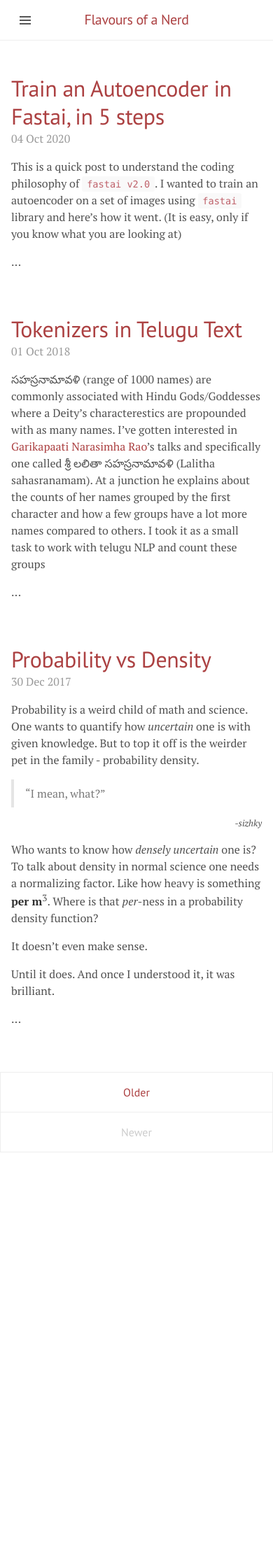
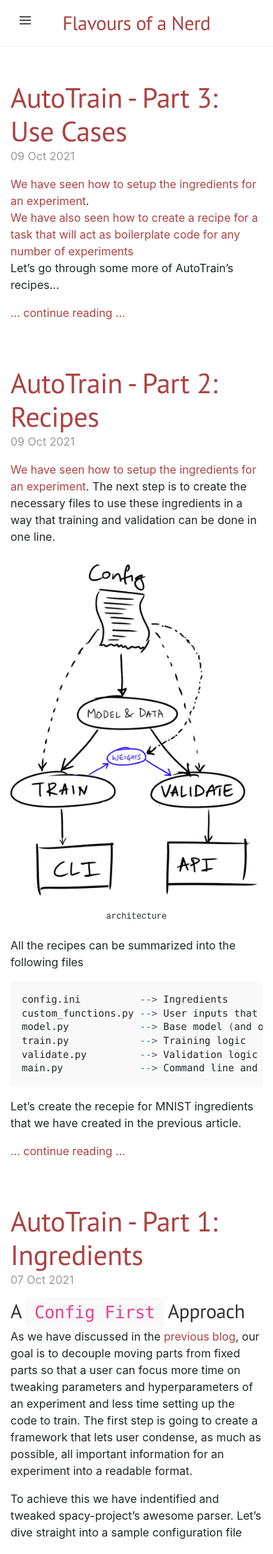
Before and after one commit to sizhky/sizhky.github.io, a Jekyll site: the page built from index.html, in a window 390 px wide. Shown: the top 2221 px of the page at 70% size. Built offline with Jekyll 4.4.1, drawn with Linux system fonts in a browser that asks for light colours; the list of posts is cut into pages by our own code; before the commit the page ends 1647 px from its top, so only the background shows below that; some of the changed text lies outside the part shown.

Commit message:
Auto Train Blog

````diff
--- a/_config.yml
+++ b/_config.yml
@@ -10,7 +10,7 @@ tagline:             'Human and Machine Learning'
 description:         "FoaN is a space dedicated for simple experiments and insights. I occasionally give useful tutorials and my personal opinions on life and stuff."
 url:                 http://sizhky.github.io/
 baseurl:
-paginate:            3
+paginate:            4
 show_drafts:         false
 # About/contact
 author:
--- a/_includes/head.html
+++ b/_includes/head.html
@@ -19,7 +19,7 @@
   <link rel="stylesheet" href="{{ site.baseurl }}/public/css/syntax.css">
   <link rel="stylesheet" href="{{ site.baseurl }}/public/css/lanyon.css">
   <link rel="stylesheet" href="https://fonts.googleapis.com/css?family=PT+Serif:400,400italic,700%7CPT+Sans:400">
-
+  <link rel="stylesheet" href="https://stackpath.bootstrapcdn.com/bootstrap/4.4.1/css/bootstrap.min.css" integrity="sha384-Vkoo8x4CGsO3+Hhxv8T/Q5PaXtkKtu6ug5TOeNV6gBiFeWPGFN9MuhOf23Q9Ifjh" crossorigin="anonymous">
   <!-- Icons -->
   <link rel="apple-touch-icon-precomposed" sizes="144x144" href="{{ site.baseurl }}/public/favicon.png">
   <link rel="shortcut icon" href="{{ site.baseurl }}/public/favicon.png">
--- a/_layouts/default.html
+++ b/_layouts/default.html
@@ -42,6 +42,9 @@
           checkbox.checked = false;
         }, false);
       })(document);
+      <script src="https://code.jquery.com/jquery-3.4.1.slim.min.js" integrity="sha384-J6qa4849blE2+poT4WnyKhv5vZF5SrPo0iEjwBvKU7imGFAV0wwj1yYfoRSJoZ+n" crossorigin="anonymous"></script>
+      <script src="https://cdn.jsdelivr.net/npm/popper.js@1.16.0/dist/umd/popper.min.js" integrity="sha384-Q6E9RHvbIyZFJoft+2mJbHaEWldlvI9IOYy5n3zV9zzTtmI3UksdQRVvoxMfooAo" crossorigin="anonymous"></script>
+      <script src="https://stackpath.bootstrapcdn.com/bootstrap/4.4.1/js/bootstrap.min.js" integrity="sha384-wfSDF2E50Y2D1uUdj0O3uMBJnjuUD4Ih7YwaYd1iqfktj0Uod8GCExl3Og8ifwB6" crossorigin="anonymous"></script>
     </script>
   </body>
 </html>
--- /dev/null
+++ b/_posts/2021-10-07-auto-train-config.md
@@ -0,0 +1,197 @@
+---
+layout: post
+title:  "AutoTrain - Part 1: Ingredients"
+date:   2021-10-07 17:45:00 +0530
+categories: posts
+---
+
+### A `Config First` Approach
+As we have discussed in the [previous blog]({% post_url 2021-10-07-auto-train %}), our goal is to decouple moving parts from fixed parts so that a user can focus more time on tweaking parameters and hyperparameters of an experiment and less time setting up the code to train. The first step is going to create a framework that lets user condense, as much as possible, all important information for an experiment into a readable format.
+
+To achieve this we have indentified and tweaked spacy-project's awesome parser. Let's dive straight into a sample configuration file
+
+Below is sample file for storing information about downloading data for mnist -
+```ini
+[project]
+version = 0.0.1
+name = mnist
+root = /home/me/projects/${project.name}
+
+[project.data]
+source = https://files.fast.ai/data/examples/mnist_tiny.tgz
+root = ${root}/data/
+```
+<div class='caption'>config.ini</div>
+
+<!--more-->
+
+And here's the code to parse the data
+```python
+from torch_snippets.registry import parse
+from fastdownload import FastDownload
+config = parse('config.ini')
+
+print(config.project.version)    # 0.0.1
+print(config.project.data.root)  # /home/me/projects/mnist/data
+```
+
+## Context Awareness
+1. Unlike standard ini, we are able to resolve the variables using a parser. This lets us have several benefits -
+    * Multiple components in the experiment can be dynamically manipulated without worrying about bookkeeping.
+    * As you can see in above example, changing the project name will change where the data is downloaded on the disk.
+    * User is free to hardcode their own location or reuse variables present in the config file itself.
+2. All the variables can be called by using `object.header.section.sub_section.variable` notation.
+    * This is applicable to any depth.
+    * You get tab completion for free.
+<img src = '/assets/autotrain/auto-complete.png' width="450px" style="margin-top: 10px; margin-bottom: -10px">
+
+Every project will have a different logic to download data. It is meaningful to wrap it up as part of config file too. But `ini` files can only hold primitive objects like ints, strings or lists. Creating a function registry is a natural way to overcome this limitation.
+
+## Builtin Registry
+We have a builtin registry mechanism to point functions using string names. It works in 3 steps.
+
+#### 1. Create a section with function you want to refer to
+* Here, the function is going to be called under the variable `project.data.download`,
+* the function that we will be writing will be registered under the name `download_mnist`, and
+* it will take the variables `base` and `source` as inputs
+
+```ini
+[project]
+version = 0.0.1
+name = mnist
+root = /home/me/projects/${project.name}
+
+[project.data]
+source = https://files.fast.ai/data/examples/mnist_tiny.tgz
+root = ${root}/data/
+
+[project.data.download]
+@download_function = download_mnist
+base = ${project.data.root}
+source_url = ${project.data.source}
+```
+<div class = 'caption'>config.ini</div>
+
+#### 2. Write the function and register it
+* First we are creating a new registry called `download_function`
+* The function is created with a decorator
+* The function itself is wrapped to return the main function of interest, because we want our `project.data.download` object to be a callable function and not some static variable.
+
+```python
+from torch_snippets.registry import registry
+
+registry.create('download_function')
+
+@registry.download_function.register("download_mnist")
+def wrapper(base, source_url):
+    def fastdownloader():
+        import fastdownload
+        downloader = fastdownload.FastDownload(
+                base=base,
+                data='./',
+                module=fastdownload)
+        return downloader.get(source_url)
+    return fastdownloader
+```
+<div class = 'caption'>custom_functions.py</div>
+
+#### 3. Parse and Resolve
+Parsing as we have done previously will only return the string form of the function, i.e., `config.project.data.download == "@download_function"`. Resolving it, will search for a registered function under the name `download_mnist` and assign it to the variable so that it can be called like so -
+
+```python
+from torch_snippets.registry import parse_and_resolve
+import custom_functions
+config = parse_and_resolve('config.ini')
+
+config.project.data.download()
+```
+
+Here's the summary in pictures -
+<img src = '/assets/autotrain/register-summary1.png' width="450px" style="margin-top: 10px; margin-bottom: -10px">
+<div class='caption'>config.ini</div>
+<img src = '/assets/autotrain/register-summary2.png' width="450px" style="margin-top: 10px; margin-bottom: -10px">
+<div class='caption'>custom_functions.py</div>
+<img src = '/assets/autotrain/register-summary3.png' width="450px" style="margin-top: 10px; margin-bottom: -10px">
+<div class='caption'>main.py</div>
+
+# Ingredients for Experiment
+
+With such a functionality we are able to store information about everything related to an experiment in exactly one `.ini` file and one `.py` file.
+
+We can store information under pertinent headings with human readable names for each variable. Drawing a cooking analogy, we are going to call this file as **ingredients**.
+
+Here is how the *ingredients* for training MNIST would look like
+
+```ini
+[project]
+version = 0.0.1
+name = mnist-classification
+root = /home/me/projects/${project.name}
+[project.data]
+source = https://files.fast.ai/data/examples/mnist_sample.tgz
+root = ${root}/data/
+[project.meta]
+task = classification
+n_classes = 10
+
+[model]
+version= 0.0.0
+[model.architecture]
+backbone = resnet18
+output_classes = ${project.n_classes}
+
+[training]
+[training.load_dataset]
+@load_dataset = load_mnist_from_disk
+source = ${projeect.data_root}
+[training.preprocess]
+@preprocess = divide_by_255
+[training.scheme]
+epochs = 10
+batch_size = 128
+early_stop = True
+[training.model]
+save_dir = ${project.root}/models/
+save_name = ${save_dir}/${model.version}/model.pth
+save_all_checkpoints = False
+
+[testing]
+debug = False
+[testing.preprocess]
+@preprocess = resize_and_divide_by_255
+```
+<div class='caption'>mnist.ini</div>
+
+<div class='side-note'>Not all variables must be used in a project. For example `project.version` will not be part of any training code, but nonetheless will be useful for readability</div>
+
+Here's the python file that contains the custom functions to support above *ingredients*.
+
+```python
+from torch_snippets.registry import registry
+registry.create('load_dataset')
+registry.create('preprocess')
+
+@registry.load_datset.register('load_mnist_from_disk')
+def wrapper(source):
+    def loader():
+        return X, y
+    return loader
+
+@registry.preprocess.register('divide_by_255')
+def wrapper():
+    def preprocess(input):
+        return input/255.
+    return preprocess
+
+@registry.preprocess.register('resize_and_divide_by_255')
+def wrapper():
+    from torch_snippets import resize
+    def preprocess(input):
+        input = resize(input, (28,28))
+        return input/255.
+    return preprocess
+```
+
+# Bottom line
+Every experiment has *ingredients*. [AutoTrain](github.com/sizhky/AutoTrain) stores and tracks them in `.ini` (and supported by `.py`) files.
+[Next]({% post_url 2021-10-09-auto-train-boiler-plate %}) we will see how the fixed components, a.k.a. *recipes*, are coded in AutoTrain to take advantage of such *ingredients*.
--- /dev/null
+++ b/_posts/2021-10-07-auto-train.md
@@ -0,0 +1,39 @@
+---
+layout: post
+title:  "AutoTrain - Part 0"
+date:   2021-10-07 16:45:00 +0530
+categories: posts
+---
+
+What if there is a framework that uses SOTA techniques to train Deep Learning models that needs (almost) no coding?
+
+<!--more-->
+
+## Deep Learning can be overwhelming
+
+The barrier to data science is usually high. One has to learn a lot of concepts both theoritical and practical before building anything meaningful. This barrier has been brought down to a large extent by excellent libraries such as *keras, pytorch-lightning, spacy and fastai* which tend to abstract away a lot of complexities and expose state of the art practices into one line functions. Data scientists still have to write significant code to preprocess, postprocess their datasets as well as any custom functions such as augmentations - not to mention the repetitive code of connecting the individual pieces as well as boilerplate code.
+
+From countless experiments we have understood that there are some moving parts in an ML pipeline and the rest are fixed. We treat the moving parts as **ingredients** and the fixed parts as **recipe**
+
+Stuff specific to data, model and training will change with every experiment as shown below
+<iframe style="border: 1px solid rgba(0, 0, 0, 0.1);" width="800" height="450" src="https://www.figma.com/embed?embed_host=share&url=https%3A%2F%2Fwww.figma.com%2Ffile%2FjtyPVcszoV6yvfbfGapRNT%2Fautotrain-moving-parts%3Fnode-id%3D0%253A1" allowfullscreen></iframe>
+<div class='caption'>Ingredients</div>
+
+Whereas the overall pipeline largely remains the same.
+<iframe style="border: 1px solid rgba(0, 0, 0, 0.1);" width="800" height="450" src="https://www.figma.com/embed?embed_host=share&url=https%3A%2F%2Fwww.figma.com%2Ffile%2FIfYiHaXDI9jyeGfRrpvYDH%2Fautotrain%3Fnode-id%3D0%253A1" allowfullscreen></iframe>
+<div class='caption'>Recipe</div>
+
+It is meaningful to abstract away the fixed parts into static files and keep the moving parts as accessible as possible. Libraries like mmdetection and spacy-projects rely heavily on configuration files to achieve this. Usually these are coded to be domain specific and cannot be extend to personal tasks. One more downside to such config based libraries is that the fixed components have multiple layers of inheritences making the library somewhat cryptic for a beginner to understand - ending up having a hard time debugging if something goes wrong.
+
+Our library - [AutoTrain](https://github.com/sizhky/AutoTrain) - tries to bring in the best practices from all such libraries to help you build a platform from scratch that will achieve the following
+* you are in complete control of the code base
+* project structure along with configuration makes the whole pipeline efficient
+* all the moving parts, and only the moving parts of an experiment are exposed in a config file (and one more python file for custom functions)
+* rest of the parts are static but debuggable
+
+The outcome is an easy maintain code with few files to worry about. This let's you run experiments where the outcome is dictated only by the configuration file.
+
+It is better to break AutoTrain into the following blogs for a clean understanding of all components
+* [Part 1: Config First Approach a.k.a., Ingredients]({% post_url 2021-10-07-auto-train-config %})
+* [Part 2: Standardizing SOTA]({% post_url 2021-10-09-auto-train-boiler-plate %})
+* [Part 3: Use Cases]({% post_url 2021-10-09-auto-train-use-cases %})
--- /dev/null
+++ b/_posts/2021-10-09-auto-train-boiler-plate.md
@@ -0,0 +1,303 @@
+---
+layout: post
+title:  "AutoTrain - Part 2: Recipes"
+date:   2021-10-09 10:40:00 +0530
+categories: posts
+---
+
+[We have seen how to setup the ingredients for an experiment]({% post_url 2021-10-07-auto-train-config %}). The next step is to create the necessary files to use these ingredients in a way that training and validation can be done in one line.
+
+<img src = '/assets/autotrain/arch.png' width="450px" style="margin-top: 10px; margin-bottom: -10px">
+<div class='caption'>architecture</div>
+
+All the recipes can be summarized into the following files
+
+```bash
+config.ini          --> Ingredients
+custom_functions.py --> User inputs that suppliment config.ini
+model.py            --> Base model (and optional dataloaders + learner during training)
+train.py            --> Training logic
+validate.py         --> Validation logic
+main.py             --> Command line and API logic
+```
+
+Let's create the recepie for MNIST ingredients that we have created in the previous article.
+
+<!--more-->
+
+The first two files were already discussed in previous post.
+The common base for training and validation is the model itself. It can be then loaded into train / validate files and do the needed tasks. Let's start there.
+
+## `model.py`
+
+
+<div class="row">
+  <div class="col-md-8 px-1" markdown="1">
+
+```python
+from auto_train.common import Task
+from auto_train.classification.custom_functions import *
+from auto_train.classification.timmy import create_timm_model
+
+class ClassificationModel(Task):
+    def __init__(self, config, inference_only=True):
+        super().__init__(config)
+        config = self.config
+
+        self.model = create_timm_model(
+            config.architecture.backbone.model,
+            n_out=config.project.meta.num_classes)
+        if inference_only:
+            self.dls = self.get_dataloaders()
+            self.learn = Learner(
+                self.dls, self.model,
+                splitter=default_split,
+                metrics=[accuracy])
+
+    def get_dataloaders(self):
+        training_dir = str(P(self.config.training.dir).expanduser())
+        if not os.path.exists(training_dir):
+        print(f'downloading data to {training_dir}...')
+        self.download_data()
+
+        dls = self.config.training.data.load_datablocks(self.config)
+        return dls
+```
+
+  </div>
+  <div class="col-md-4 px-0" markdown="1">
+
+```
+> Base Task can be found in source code at Base Task can be found in source code at AutoTrain/auto_train/common/base.py
+This is used for repetitive tasks like parsing config and downloading dataset if it doesn't exist
+
+
+
+
+
+
+
+> Creates a model using timm library
+
+
+> Optionally loads the dataloaders if model is going to be trained
+
+
+
+
+
+
+
+
+
+
+
+
+
+
+```
+
+  </div>
+</div>
+
+`self.model` is responsible for loading the right architecture. `timm` is an excellent library that can create a pretrained model just by using a string as input. We load the data using `fastai`'s datablocks api.
+
+## `train.py`
+Once the model and learner are created, loading it for training is easy
+
+<div class="row">
+  <div class="col-md-8 px-1" markdown="1">
+
+```python
+import ...
+
+def train_model(config: P):
+    task = ClassificationModel(config)
+    learn = task.learn
+    model = task.model
+    config = task.config
+    training_scheme = config.training.scheme
+
+    try:
+        load_torch_model_weights_to(model, config.training.scheme.resume_training_from)
+    except:
+        logger.info('Training from scratch!')
+
+    try:
+        lr = config.training.scheme.learning_rate
+    except:
+        lr = find_best_learning_rate(task)
+        logger.info(f"Using learning rate: {lr}")
+    learn.fine_tune(
+        training_scheme.epochs, lr,
+        freeze_epochs=training_scheme.freeze_epochs
+    )
+
+    makedir(parent(training_scheme.output_path))
+    save_torch_model_weights_from(model, training_scheme.output_path)
+```
+
+  </div>
+  <div class="col-md-4 px-0" markdown="1">
+
+```
+
+
+
+> Load the task and its components
+
+
+
+
+
+
+> Resume training if weights are found
+
+
+
+
+
+
+> Find best learning rate if lr is not given in config
+
+> Train the model with pretrained weights
+
+
+
+
+
+> Save the model to designated directory
+```
+
+  </div>
+</div>
+
+
+## `validate.py`
+Once a model is trained the same architecture can be loaded along with the trained weights using the config file.
+<div class="row">
+  <div class="col-md-8 px-1" markdown="1">
+
+```python
+import ...
+
+task = ClassificationModel(config='configs/mnist.ini', inference_only=True)
+learn, config, model = task.learn, task.config, task.model
+weights_path = config.training.scheme.output_path
+load_torch_model_weights_to(model, weights_path)
+
+def infer(img_path):
+    logger.info(f'received {img_path} for classification')
+    pred, _, cnf = learn.predict(img_path)
+    prediction = {
+        'prediction': pred,
+        'confidence': f'{max(cnf)*100:.2f}%'
+    }
+    if 'postprocess' in dir(config.testing):
+        return config.testing.postprocess(prediction)
+    else:
+        return prediction
+```
+
+  </div>
+  <div class="col-md-4 px-0" markdown="1">
+
+```
+
+
+> Load the same task as loaded in training, this time inference will be True so no dataloaders will be loaded
+
+
+> Since the weights were already saved during training, load them up here
+
+
+
+
+
+
+
+
+
+> Post process if it exists else return raw prediction
+
+
+```
+
+  </div>
+</div>
+
+
+## `main.py`
+Finally all of it can be composed into a single file that will expose command line and api
+
+<div class="row">
+  <div class="col-md-8 px-1" markdown="1">
+
+
+```python
+from fastapi import APIRouter, File, UploadFile, BackgroundTasks
+import typer
+from io import BytesIO
+from PIL import Image
+import os
+from loguru import logger
+
+router = FastAPI()
+cli = Typer()
+
+@cli.command()
+def train(config=None):
+    from auto_train.classification.train import train_model
+    train_model(config)
+
+@router.post('/validate/')
+async def validate(img: UploadFile = File(...)):
+    from auto_train.classification.infer import infer
+    image = Image.open(BytesIO(img.file.read()))
+    logger.info(img.filename)
+    img_path = f'test_images/from_api/{img.filename}'
+    image.save(img_path)
+    return infer(img_path)
+
+if __name__ == '__main__':
+    cli()
+```
+
+  </div>
+  <div class="col-md-4 px-0" markdown="1">
+
+```
+
+
+
+
+
+
+
+
+
+
+> Use `typer`'s utility to create a command line functionality
+$ python main.py train --config='configs/mnist.ini'
+
+
+
+> FastAPI will expose an endpoint localhost:8889/validate/
+which will take an image and return the predictions
+
+
+
+
+
+
+
+
+
+```
+
+  </div>
+</div>
+
+
+## Conclusion
+As you can see, we are using `config.header.objects` in a number of places where one is expected to give inputs and store outputs. The rest of the code is largely the same, i.e., we can use the same set of files to train any number of classification tasks without worrying about creating duplicate code bases for each project. Let's go through [ingredients of Classification, Object Detection and Segmentation experiments]({% post_url 2021-10-09-auto-train-use-cases %}) to understand how easy it is to train with a good fixed base.
--- /dev/null
+++ b/_posts/2021-10-09-auto-train-use-cases.md
@@ -0,0 +1,27 @@
+---
+layout: post
+title:  "AutoTrain - Part 3: Use Cases"
+date:   2021-10-09 16:50:00 +0530
+categories: posts
+---
+
+[We have seen how to setup the ingredients for an experiment]({% post_url 2021-10-07-auto-train-config %}).
+[We have also seen how to create a recipe for a task that will act as boilerplate code for any number of experiments]({% post_url 2021-10-09-auto-train-boiler-plate %})
+Let's go through some more of AutoTrain's recipes...
+
+<!--more-->
+
+## Classification Imagenette
+<script src="https://gist.github.com/sizhky/b60eabc902232c8f7aa33ace0967d917.js"></script>
+
+## Classification Rooftops
+<script src="https://gist.github.com/sizhky/6a9a2e1e5ca9b0667a6e8e3edbc0d111.js"></script>
+
+## Object Detection Bus-vs-Trucks
+<script src="https://gist.github.com/sizhky/c1cac9e966136ab3960890f3777e4396.js"></script>
+
+## Object Detetction Self-Driving-Cars
+<script src="https://gist.github.com/sizhky/93e62221c33f435c14c89cd4f304d14a.js"></script>
+
+## Segmentation of Balloons
+<script src="https://gist.github.com/sizhky/4f09c642464678476dc4bb95db4486a9.js"></script>
--- a/index.html
+++ b/index.html
@@ -15,7 +15,7 @@ title: Home
 
         <span class="post-date">{{ post.date | date_to_string }}</span>
 
-        {{ post.excerpt }}...
+        {{ post.excerpt }} <a href="{{ site.baseurl }}{{ post.url }}"> ... continue reading ... </a>
       </div>
     {% endunless %}
   {% endfor %}
--- a/public/css/poole.css
+++ b/public/css/poole.css
@@ -167,7 +167,7 @@ pre {
   font-size: .8rem;
   line-height: 1.4;
   white-space: pre;
-  white-space: pre-wrap;
+  /*white-space: pre-wrap;*/
   word-break: break-all;
   word-wrap: break-word;
   background-color: #f9f9f9;
@@ -443,6 +443,7 @@ a.pagination-item:hover {
   text-align: center;
   margin-bottom: 20px;
   margin-top: 20px;
+  font-family: monospace;
 }
 
 .postscribble{
@@ -453,4 +454,5 @@ a.pagination-item:hover {
   text-align: right;
   font-size: 0.8em;
   font-style: italic;
+  margin-left: 10em;
 }
````
Also changed, not shown: assets/autotrain/arch.png (added), assets/autotrain/auto-complete.png (added), assets/autotrain/moving-parts.png (added), assets/autotrain/register-summary1.png (added), assets/autotrain/register-summary2.png (added), assets/autotrain/register-summary3.png (added).
